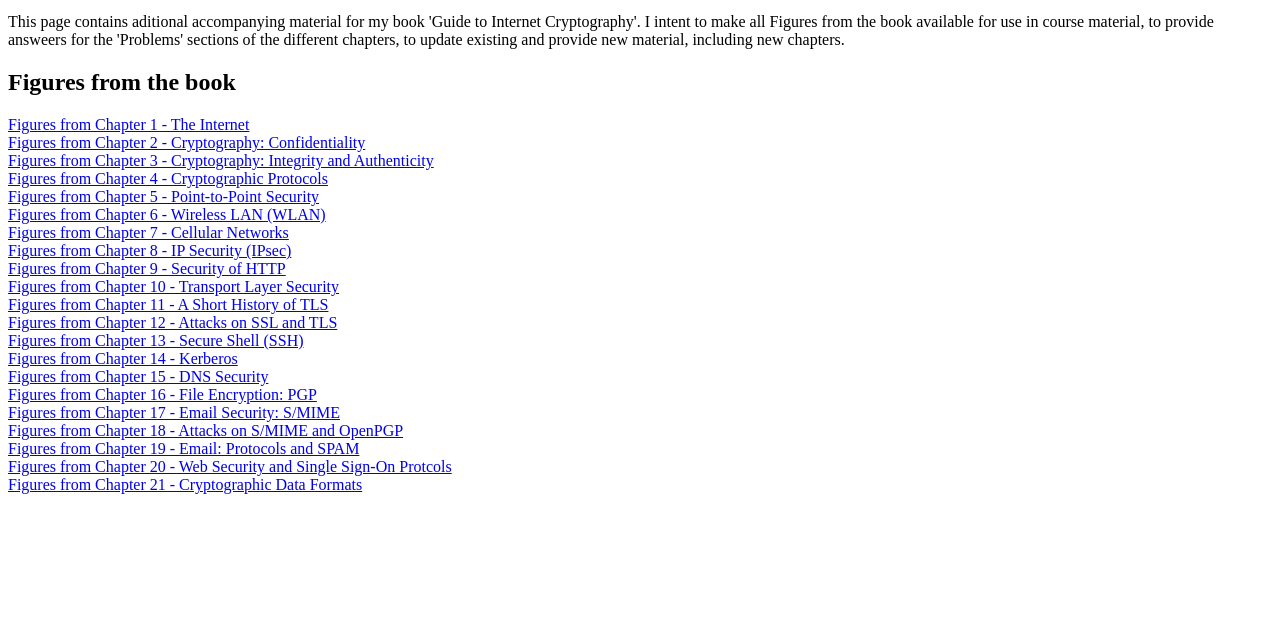
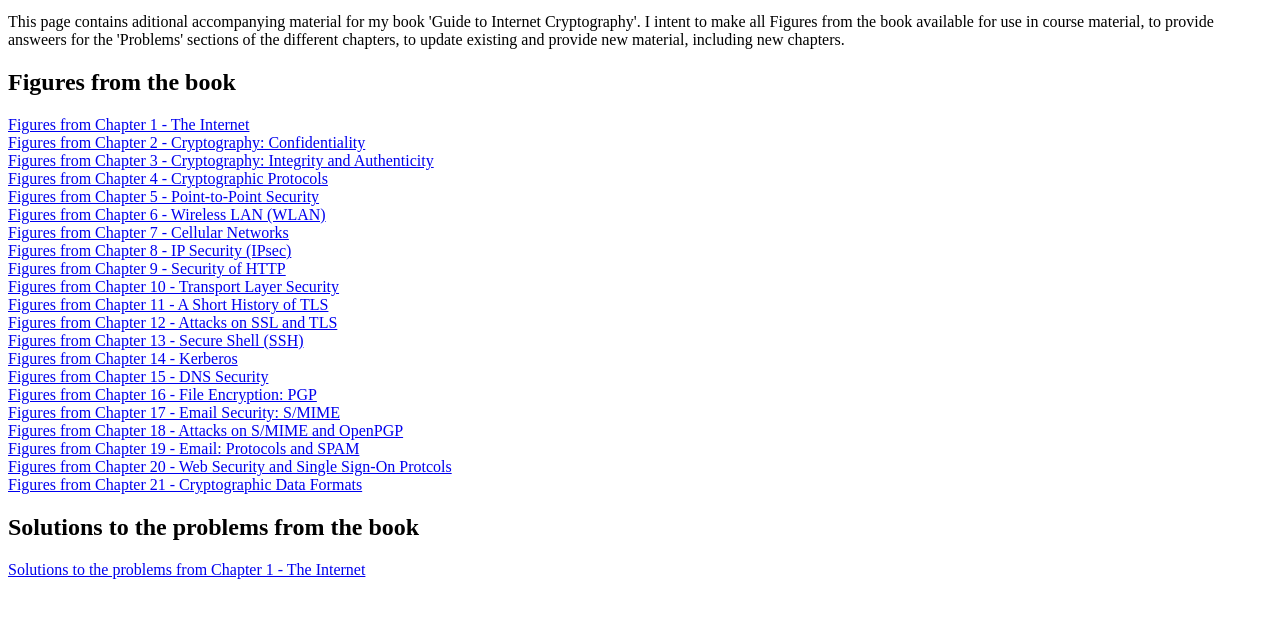
Before and after one commit to joergschwenk/joergschwenk.github.io, a plain HTML site: page index.html in a window 1280 px wide. Shown: the part 87-704 px from the top of the page. Drawn offline with Linux system fonts and the light colour scheme.

Commit message:
Solutions 1

```diff
--- a/index.html
+++ b/index.html
@@ -33,7 +33,9 @@
     <a href="/figures/Chapter_20.zip">Figures from Chapter 20 - Web Security and Single Sign-On Protcols</a><br>
     <a href="/figures/Chapter_21.zip">Figures from Chapter 21 - Cryptographic Data Formats</a><br>
 
+    <h2>Solutions to the problems from the book</h2>
 
+    <a href="/solutions/Section_1_Solutions.pdf">Solutions to the problems from Chapter 1 - The Internet</a><br>
 
 
 </html>
```
Also changed, not shown: 3 other files.
